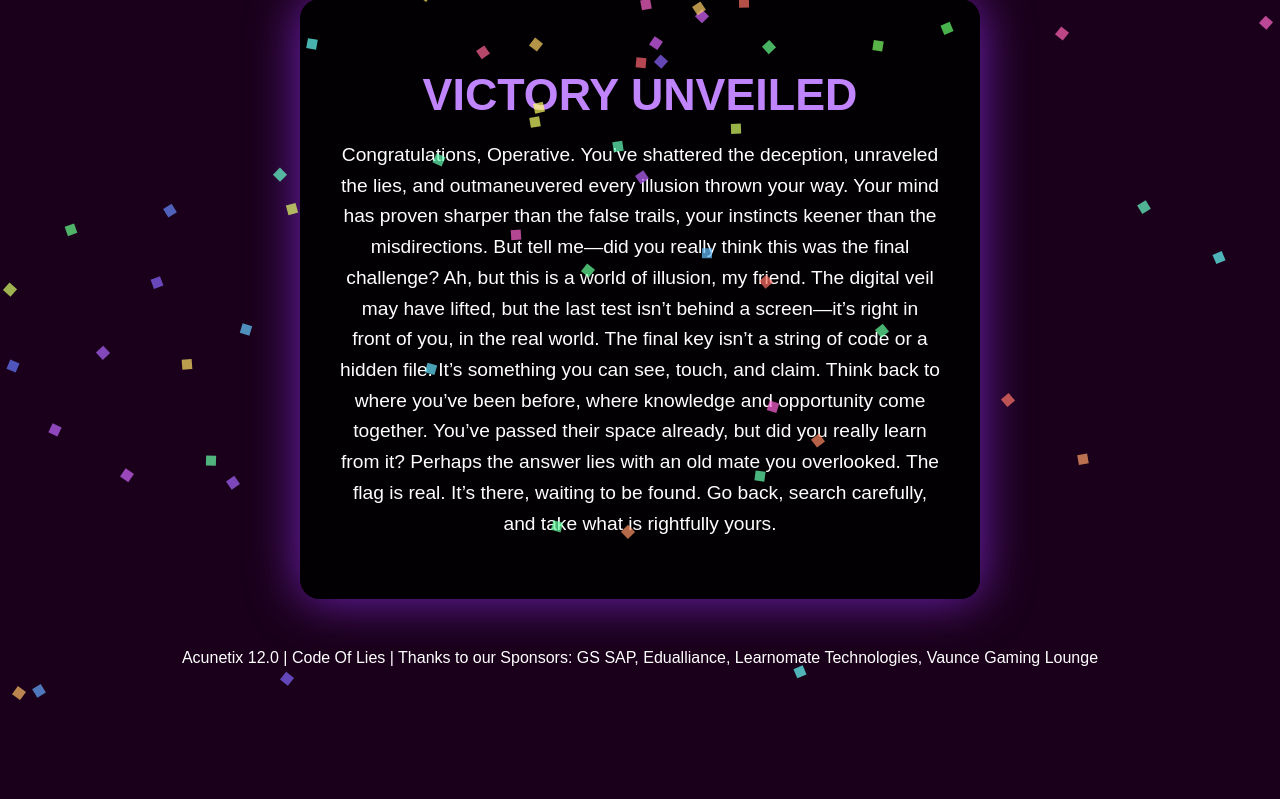
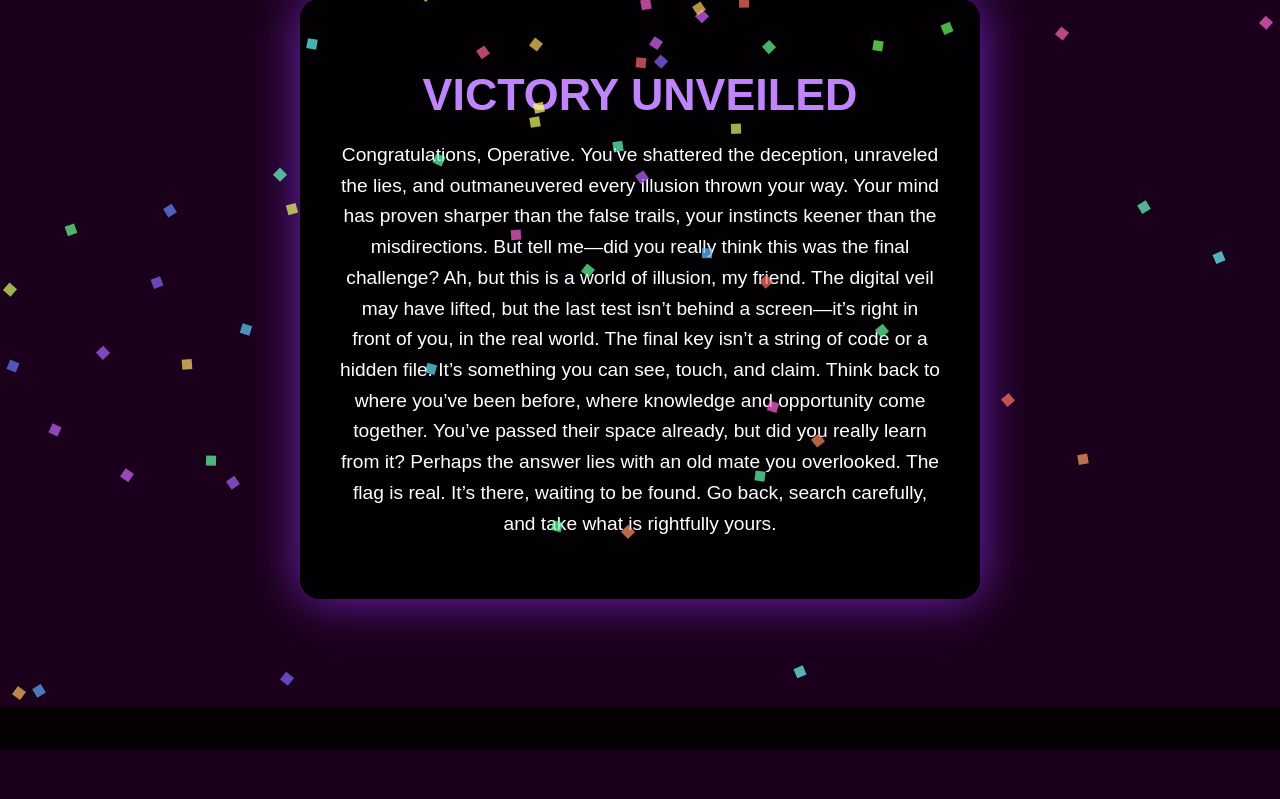
Before and after one commit to omega-mirage/endpoint-hustle, a Flask app: page /FRAGMENT in a window 1280 px wide. Shown: the part 51-850 px from the top of the page. Run offline with Flask 3, Linux system fonts and the light colour scheme.

Commit message:
Update frag.html

```diff
--- a/templates/frag.html
+++ b/templates/frag.html
@@ -56,6 +56,27 @@
             0% { transform: translateY(0) rotate(0deg); }
             100% { transform: translateY(100vh) rotate(720deg); }
         }
+        .marquee {
+            width: 100%;
+            background: rgba(0, 0, 0, 0.85);
+            color: #ffcc00;
+            font-size: 1.2em;
+            padding: 10px 0;
+            position: fixed;
+            bottom: 0;
+            left: 0;
+            white-space: nowrap;
+            overflow: hidden;
+        }
+        .marquee div {
+            display: inline-block;
+            padding-left: 100%;
+            animation: marquee 15s linear infinite;
+        }
+        @keyframes marquee {
+            from { transform: translateX(100%); }
+            to { transform: translateX(-100%); }
+        }
     </style>
 </head>
 <body>
@@ -71,9 +92,6 @@ Think back to where you’ve been before, where knowledge and opportunity come t
 
 The flag is real. It’s there, waiting to be found. Go back, search carefully, and take what is rightfully yours.</p>
     </div>
-     <div class="marquee">
-        <div>Acunetix 12.0 | Code Of Lies | Thanks to our Sponsors: GS SAP, Edualliance, Learnomate Technologies, Vaunce Gaming Lounge</div>
-    </div>
     <script>
         // Generate Confetti Elements
         for (let i = 0; i < 100; i++) {
@@ -87,8 +105,8 @@ The flag is real. It’s there, waiting to be found. Go back, search carefully,
             document.body.appendChild(confetti);
         }
     </script>
-<!--     <div class="marquee">
-        <div>Acunetix 12.0 | Code Of Lies | Thanks to our Sponsors: GS SAP, Edualliance, Learnomate Technologies, Vaunce Gaming Lounge</div>
-    </div> -->
+    <div class="marquee">
+        <div>Acunetix 12.0 | Code Of Lies | Thanks to our Sponsors: GS, SAP, Edualliance, Learnomate Technologies, Vaunce Gaming Lounge</div>
+    </div>
 </body>
 </html>
```
